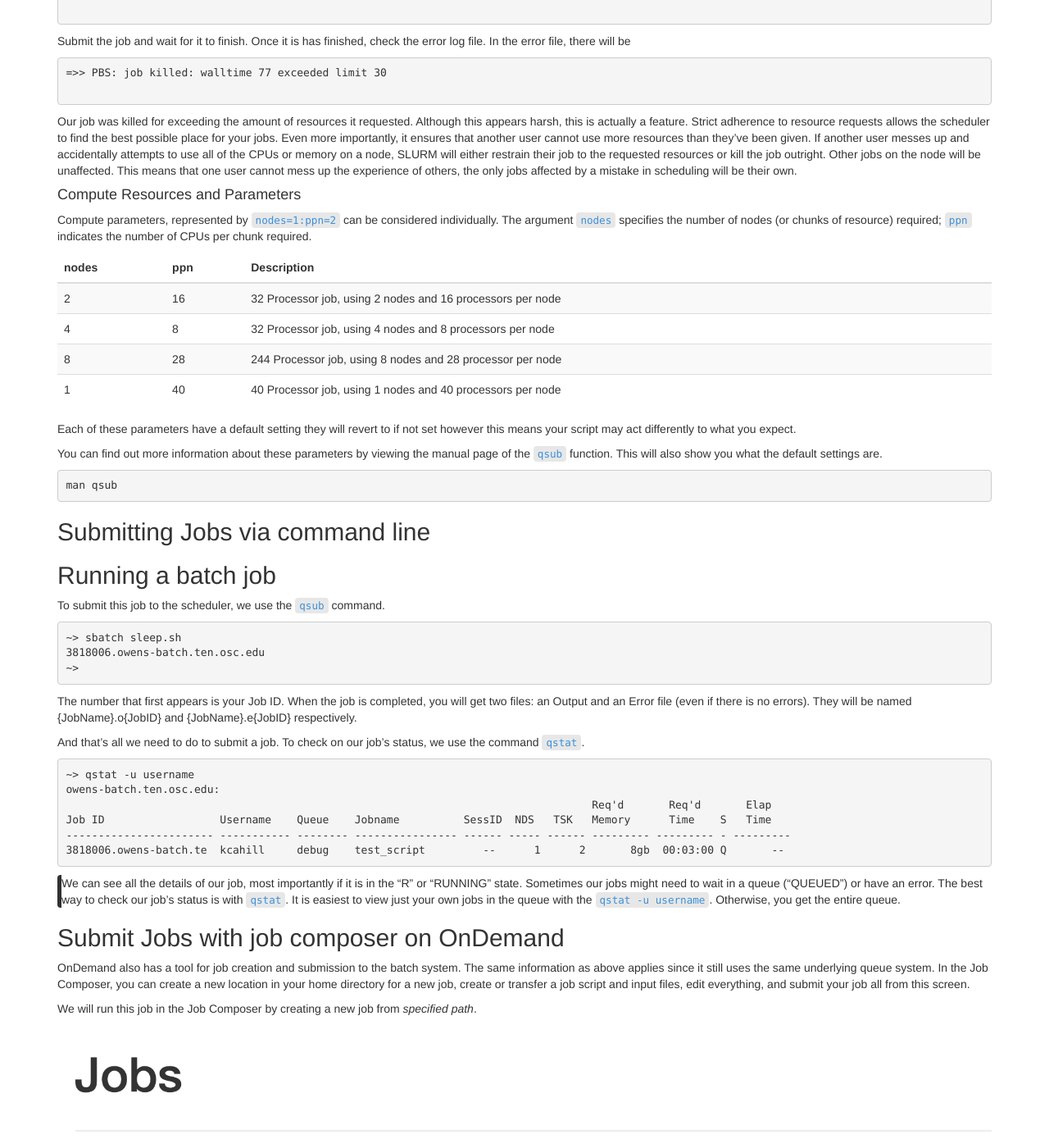
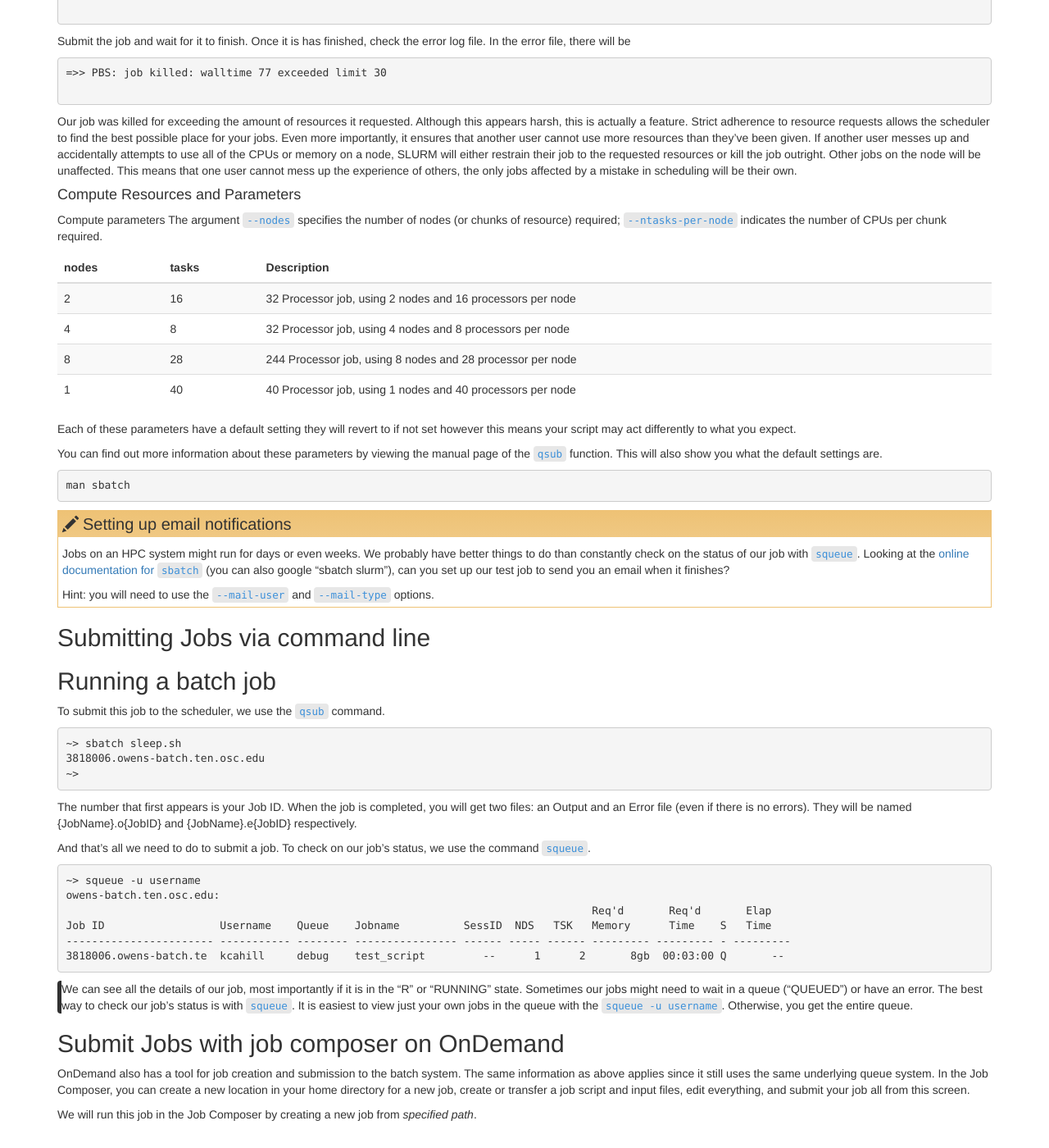
Before and after one commit to khill42/OSC_IntroHPC, a Jekyll site: the page built from _episodes/99_SLURMscheduler.md, in a window 1280 px wide and 1400 px high, scrolled down 2801 px. Shown: the whole window at 82% size. Built offline with Jekyll 4.4.1, drawn with Linux system fonts in a browser that asks for light colours.

Commit message:
Update 99_SLURMscheduler.md

````diff
--- a/_episodes/99_SLURMscheduler.md
+++ b/_episodes/99_SLURMscheduler.md
@@ -137,10 +137,10 @@ This means that one user cannot mess up the experience of others,
 the only jobs affected by a mistake in scheduling will be their own.
 
 #### Compute Resources and Parameters
-Compute parameters, represented by `nodes=1:ppn=2` can be considered individually. The argument `nodes` specifies the number of nodes (or chunks of resource) required; `ppn` indicates the number of CPUs per chunk required.
+Compute parameters  The argument `--nodes` specifies the number of nodes (or chunks of resource) required; `--ntasks-per-node` indicates the number of CPUs per chunk required.
 
 
-| nodes |  ppn |  Description|
+| nodes |  tasks |  Description|
 |---|---|---|
 | 2|  16|  32 Processor job, using 2 nodes and 16 processors per node|
 | 4|  8|  32 Processor job, using 4 nodes and 8 processors per node|
@@ -154,8 +154,20 @@ Each of these parameters have a default setting they will revert to if not set h
 You can find out more information about these parameters by viewing the manual page of the `qsub` function. This will also show you what the default settings are.
 
 ```
-man qsub
+man sbatch
 ```
+
+> ## Setting up email notifications
+>
+> Jobs on an HPC system might run for days or even weeks.
+> We probably have better things to do than constantly check on the status of our job
+> with `squeue`.
+> Looking at the [online documentation for `sbatch`](https://slurm.schedmd.com/sbatch.html)
+> (you can also google "sbatch slurm"),
+> can you set up our test job to send you an email when it finishes?
+>
+> Hint: you will need to use the `--mail-user` and `--mail-type` options.
+{: .challenge}
 
 ## Submitting Jobs via command line
 ## Running a batch job
@@ -169,10 +181,10 @@ To submit this job to the scheduler, we use the `qsub` command.
 The number that first appears is your Job ID. When the job is completed, you will get two files: an Output and an Error file (even if there is no errors). They will be named {JobName}.o{JobID} and {JobName}.e{JobID} respectively.
 
 And that's all we need to do to submit a job.
-To check on our job's status, we use the command `qstat`.
+To check on our job's status, we use the command `squeue`.
 
 ```
-~> qstat -u username
+~> squeue -u username
 owens-batch.ten.osc.edu:
                                                                                   Req'd       Req'd       Elap
 Job ID                  Username    Queue    Jobname          SessID  NDS   TSK   Memory      Time    S   Time
@@ -184,8 +196,8 @@ Job ID                  Username    Queue    Jobname          SessID  NDS   TSK
 
 We can see all the details of our job, most importantly if it is in the "R" or "RUNNING" state.
 Sometimes our jobs might need to wait in a queue ("QUEUED") or have an error.
-The best way to check our job's status is with `qstat`. It is easiest to view just your own jobs
-in the queue with the `qstat -u username`. Otherwise, you get the entire queue.
+The best way to check our job's status is with `squeue`. It is easiest to view just your own jobs
+in the queue with the `squeue -u username`. Otherwise, you get the entire queue.
 
 ## Submit Jobs with job composer on OnDemand
 
````
